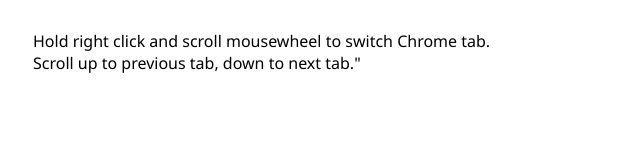
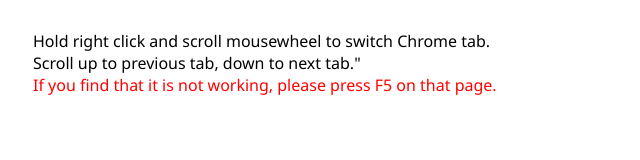
Before and after one commit to thumbe12856/chrome-extension, a browser extension: page scroll-tab/index.html in a window 1280 px wide. Shown: the whole page, without its empty margins (0-640 px from the left). Drawn offline with Linux system fonts and the light colour scheme.

Commit message:
Scroll tab: bug: when the page is not working, the scrolling can not stop. Need to fix.

```diff
--- a/scroll-tab/detectScroll.js
+++ b/scroll-tab/detectScroll.js
@@ -34,6 +34,11 @@
 window.addEventListener("mouseup", function(e) {
 	// right click up
 	if (e.button === 2) {
+		stopScrolling();
+	}
+});
+
+function stopScrolling() {
 	clearTimeout(timeoutId);
 	chrome.runtime.sendMessage({
 			action: "rightClickUp"
@@ -42,4 +47,3 @@
 		}
 	);
 }
-});
--- a/scroll-tab/index.html
+++ b/scroll-tab/index.html
@@ -10,6 +10,9 @@
       #status {
         white-space: pre;
       }
+      .warning {
+        color: red;
+      }
     </style>
 
   </head>
@@ -17,6 +20,7 @@
     <div id="status">
       <span>Hold right click and scroll mousewheel to switch Chrome tab.</span>
       <span>Scroll up to previous tab, down to next tab."</span>
+      <span class="warning">If you find that it is not working, please press F5 on that page.</span>
     </div>
   </body>
 </html>
--- a/scroll-tab/scroll.js
+++ b/scroll-tab/scroll.js
@@ -8,6 +8,7 @@
 // send message from detectScroll.js to scroll.js
 var isRightClick = false;
 chrome.runtime.onMessage.addListener( function(request, sender, sendResponse) {
+	console.log(request.action === "rightClickUp");
   	if(request && request.action === "scrolling" && isRightClick) {
 		chrome.windows.getLastFocused (
 			{ populate: true }, function(window) {
```
Lines whose indentation alone changed are shown as unchanged.
